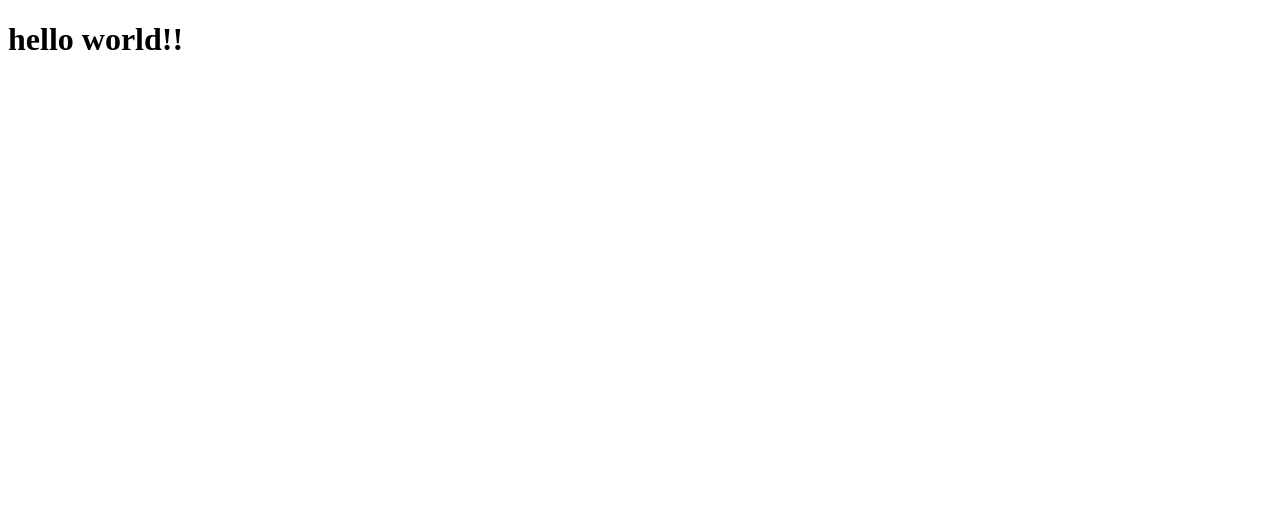
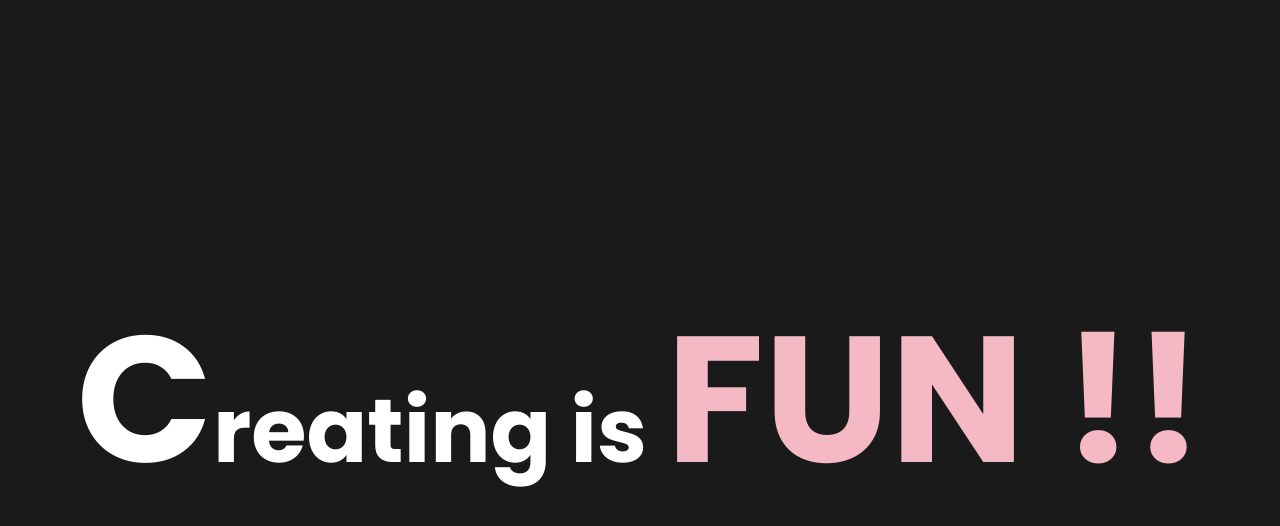
Before and after one commit to Satoshi-Moriya/my-portfolio-site, a Next.js app: page / in a window 1280 px wide. Shown: the top 526 px of the page. Built offline with nearby package versions, Linux system fonts and the light colour scheme.

Commit message:
いい感じのデザインを当てた #1

```diff
--- /dev/null
+++ b/src/components/FixedBg.tsx
@@ -0,0 +1,22 @@
+import { ReactNode } from "react";
+import styled from "styled-components";
+
+export default function FixedBg({
+  children,
+}: {
+  children: ReactNode,
+}) {
+  return (
+    <StyledFixedBg>
+      {children}
+    </StyledFixedBg>
+  );
+}
+
+const StyledFixedBg = styled.div`
+  width: 100%;
+  height: 100%;
+  top: 0;
+  left: 0;
+  position: fixed;
+`;
--- a/src/pages/_app.tsx
+++ b/src/pages/_app.tsx
@@ -1,5 +1,46 @@
 import type { AppProps } from "next/app";
+import { createGlobalStyle } from "styled-components";
+import reset from "styled-reset";
 
 export default function App({ Component, pageProps }: AppProps) {
-  return <Component {...pageProps} />
+  return (
+    <>
+      <GlobalStyle />
+      <Component {...pageProps} />
+    </>
+  );
 }
+
+const GlobalStyle = createGlobalStyle`
+  ${reset}
+
+  *,
+  *::before,
+  *::after {
+    box-sizing: border-box;
+  }
+
+  body {
+    font-size: 1rem;
+    line-height: 1.5;
+    background: #1A1A1A;
+    color: #FFFFFF;
+    letter-spacing: 0.4px;
+    overflow: hidden;
+  }
+
+  img {
+    max-width: 100%;
+    height: auto;
+  }
+
+  a {
+    text-decoration: none;
+    color: #FFFFFF;
+
+    &:hover {
+      text-decoration: none;
+      color: #FFFFFF;
+    }
+  }
+`;
--- a/src/pages/_document.tsx
+++ b/src/pages/_document.tsx
@@ -2,7 +2,7 @@ import { Html, Head, Main, NextScript } from "next/document";
 
 export default function Document() {
   return (
-    <Html lang="en">
+    <Html lang="ja">
       <Head />
       <body>
         <Main />
--- a/src/pages/index.tsx
+++ b/src/pages/index.tsx
@@ -1,12 +1,51 @@
-import Image from "next/image";
-import { Inter } from "next/font/google";
-
-const inter = Inter({ subsets: ["latin"] });
+import { poppinsFont } from "../styles/fonts";
+import styled from "styled-components";
+import FixedBg from "@/components/FixedBg";
 
 export default function Home() {
   return (
     <>
-      <h1>hello world!!</h1>
+      <FixedBg>
+        <TitleWrap>
+          <Title>
+            <span><BigText>C</BigText>reating</span>
+            <span>&nbsp;is&nbsp;</span>
+            <BigPinkText>FUN !!</BigPinkText>
+          </Title>
+        </TitleWrap>
+      </FixedBg>
     </>
   );
 }
+
+
+const TitleWrap = styled.div`
+  height: inherit;
+  display: flex;
+  align-items: center;
+  justify-content: center;
+`;
+
+// const Title = styled(motion.h2)`
+const Title = styled.h2`
+  font-family: ${poppinsFont.style.fontFamily}, sans-serif;
+  letter-spacing: 0.02px;
+  font-size: 7vw;
+  font-weight: 700;
+  white-space: nowrap;
+  line-height: 1.25;
+  position: fixed;
+  /* scale: 1.0;
+  top: 50%;
+  left: 50%;
+  transform: translate(-50%, -50%) !important; */
+`;
+
+const BigText = styled.span`
+  font-size: 14vw;
+`;
+
+const BigPinkText = styled.span`
+  font-size: 14vw;
+  color: #F4B9C5;
+`;
--- /dev/null
+++ b/src/styles/fonts.ts
@@ -0,0 +1,7 @@
+import { Poppins } from "next/font/google";
+
+export const poppinsFont = Poppins({
+  weight: "700",
+  style: "normal",
+  subsets: ["latin"],
+});
```
Also changed, not shown: package.json (+6 -3 lines), 1 other file (tests, documents, lock files or other folders).
